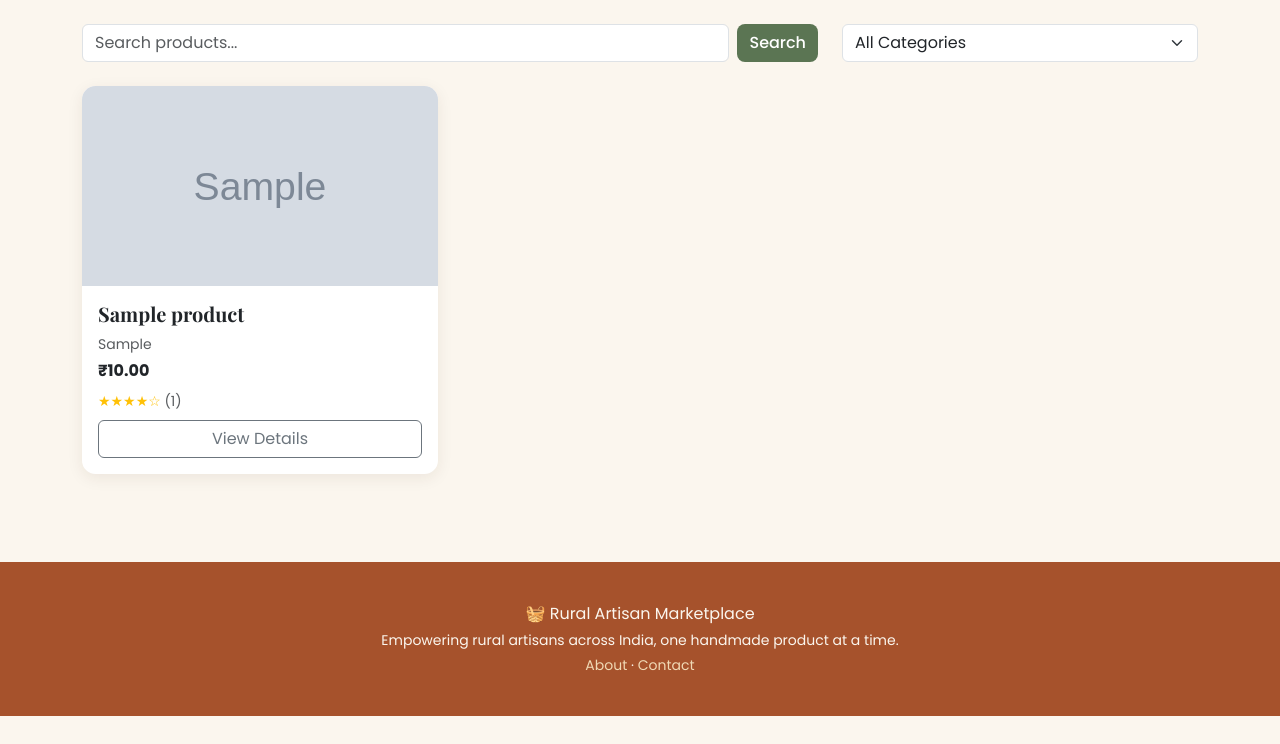
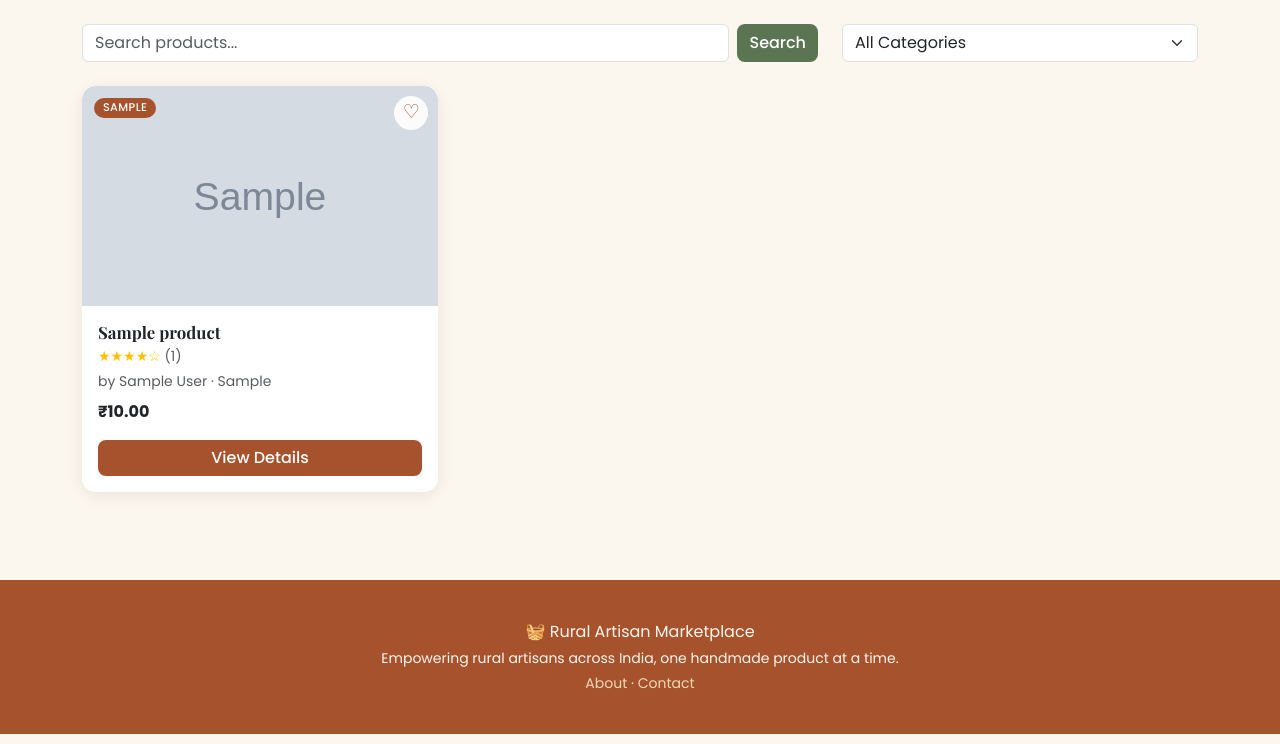
Before and after one commit to Tanwi20024/rural-artisan-marketplace, a Flask app: page /products in a window 1280 px wide. Shown: the part 56-800 px from the top of the page. Run offline with Flask 3, Linux system fonts and the light colour scheme; tables that the repository leaves empty hold one stand-in row (values such as "Sample post"); grey boxes marked "Sample" are stand-in pictures.

Commit message:
Phase A Module 3: Redesigned product cards with badges, ratings, wishlist icon

```diff
--- a/static/css/style.css
+++ b/static/css/style.css
@@ -263,3 +263,56 @@ a {
 a:hover {
     color: var(--color-secondary);
 }
+
+
+/* Product cards */
+
+.product-image-wrap {
+    position: relative;
+    overflow: hidden;
+    border-radius: var(--radius-md) var(--radius-md) 0 0;
+}
+
+.product-image-wrap .card-img-top {
+    height: 220px;
+    object-fit: cover;
+    width: 100%;
+}
+
+.category-badge {
+    position: absolute;
+    top: 0.75rem;
+    left: 0.75rem;
+    background-color: var(--color-primary);
+    color: white;
+    font-size: 0.7rem;
+    text-transform: uppercase;
+    letter-spacing: 0.4px;
+}
+
+.wishlist-btn {
+    position: absolute;
+    top: 0.6rem;
+    right: 0.6rem;
+    width: 34px;
+    height: 34px;
+    border-radius: 50%;
+    border: none;
+    background-color: rgba(255, 255, 255, 0.9);
+    color: var(--color-primary);
+    font-size: 1.2rem;
+    display: flex;
+    align-items: center;
+    justify-content: center;
+    cursor: pointer;
+    transition: all 0.2s ease;
+}
+
+.wishlist-btn:hover {
+    background-color: white;
+    transform: scale(1.1);
+}
+
+.product-card .card-title {
+    font-size: 1.05rem;
+}
--- a/templates/products/products.html
+++ b/templates/products/products.html
@@ -25,21 +25,37 @@
 <div class="row">
     {% for product in products %}
     <div class="col-md-4 col-sm-6 mb-4">
-        <div class="card h-100">
-            {% if product.image_filename %}
-            <img src="{{ url_for('static', filename='uploads/' + product.image_filename) }}" class="card-img-top" style="height: 200px; object-fit: cover;" alt="{{ product.name }}"> {% else %}
-            <div class="bg-light d-flex align-items-center justify-content-center" style="height: 200px;">
-                <span class="text-muted">No Image</span>
+        <div class="card h-100 product-card">
+            <div class="product-image-wrap">
+                {% if product.image_filename %}
+                <img src="{{ url_for('static', filename='uploads/' + product.image_filename) }}" class="card-img-top" alt="{{ product.name }}"> {% else %}
+                <div class="bg-light d-flex align-items-center justify-content-center" style="height: 220px;">
+                    <span class="text-muted">No Image</span>
+                </div>
+                {% endif %}
+
+                <span class="badge category-badge">{{ product.category }}</span>
+
+                <!-- Wishlist icon: visual only for now, functionality added in a later module -->
+                <button class="wishlist-btn" type="button" title="Save to wishlist (coming soon)">♡</button>
             </div>
-            {% endif %}
+
             <div class="card-body d-flex flex-column">
-                <h5 class="card-title">{{ product.name }}</h5>
-                <p class="text-muted small mb-1">{{ product.category }}</p>
-                <p class="fw-bold mb-2">₹{{ "%.2f"|format(product.price) }}</p>
+                <h5 class="card-title mb-1">{{ product.name }}</h5>
+
                 {% if product.reviews %} {% set avg = (product.reviews | sum(attribute='rating')) / (product.reviews | length) %}
-                <p class="small text-warning mb-2">{{ '★' * (avg | round | int) }}{{ '☆' * (5 - (avg | round | int)) }} <span class="text-muted">({{ product.reviews|length }})</span></p>
+                <p class="small text-warning mb-1">{{ '★' * (avg | round | int) }}{{ '☆' * (5 - (avg | round | int)) }} <span class="text-muted">({{ product.reviews|length }})</span></p>
+                {% else %}
+                <p class="small text-muted mb-1">No reviews yet</p>
                 {% endif %}
-                <a href="{{ url_for('products.product_detail', product_id=product.id) }}" class="btn btn-outline-secondary mt-auto">View Details</a>
+
+                <p class="small text-muted mb-2">
+                    by {{ product.artisan.name }} {% if product.artisan.artisan_profile and product.artisan.artisan_profile.village %} · {{ product.artisan.artisan_profile.village }} {% endif %}
+                </p>
+
+                <p class="fw-bold mb-3">₹{{ "%.2f"|format(product.price) }}</p>
+
+                <a href="{{ url_for('products.product_detail', product_id=product.id) }}" class="btn btn-primary-warm mt-auto">View Details</a>
             </div>
         </div>
     </div>
```
